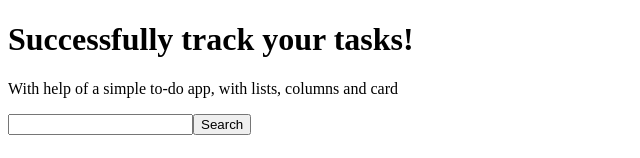
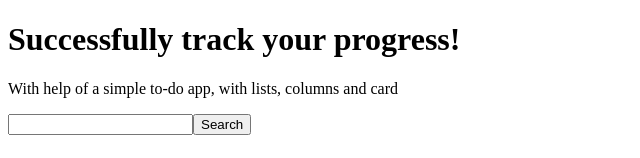
Before and after one commit to msedkiewicz/kodilla-module-15-to-do-app, a JavaScript app: page / in a window 1280 px wide. Shown: the top 158 px of the page, without its empty margins (0-640 px from the left). Built offline with nearby package versions, Linux system fonts and the light colour scheme.

Commit message:
Add sass compiler

```diff
--- a/package.json
+++ b/package.json
@@ -34,5 +34,8 @@
       "last 1 firefox version",
       "last 1 safari version"
     ]
+  },
+  "devDependencies": {
+    "sass": "^1.54.3"
   }
 }
--- a/src/components/Hero/Hero.js
+++ b/src/components/Hero/Hero.js
@@ -1,7 +1,7 @@
 const Hero = () => {
   return (
     <div>
-      <h1>Successfully track your tasks!</h1>
+      <h1>Successfully track your progress!</h1>
       <p>With help of a simple to-do app, with lists, columns and card</p>
     </div>
   );
```
Also changed, not shown: 1 other file (tests, documents, lock files or other folders).
